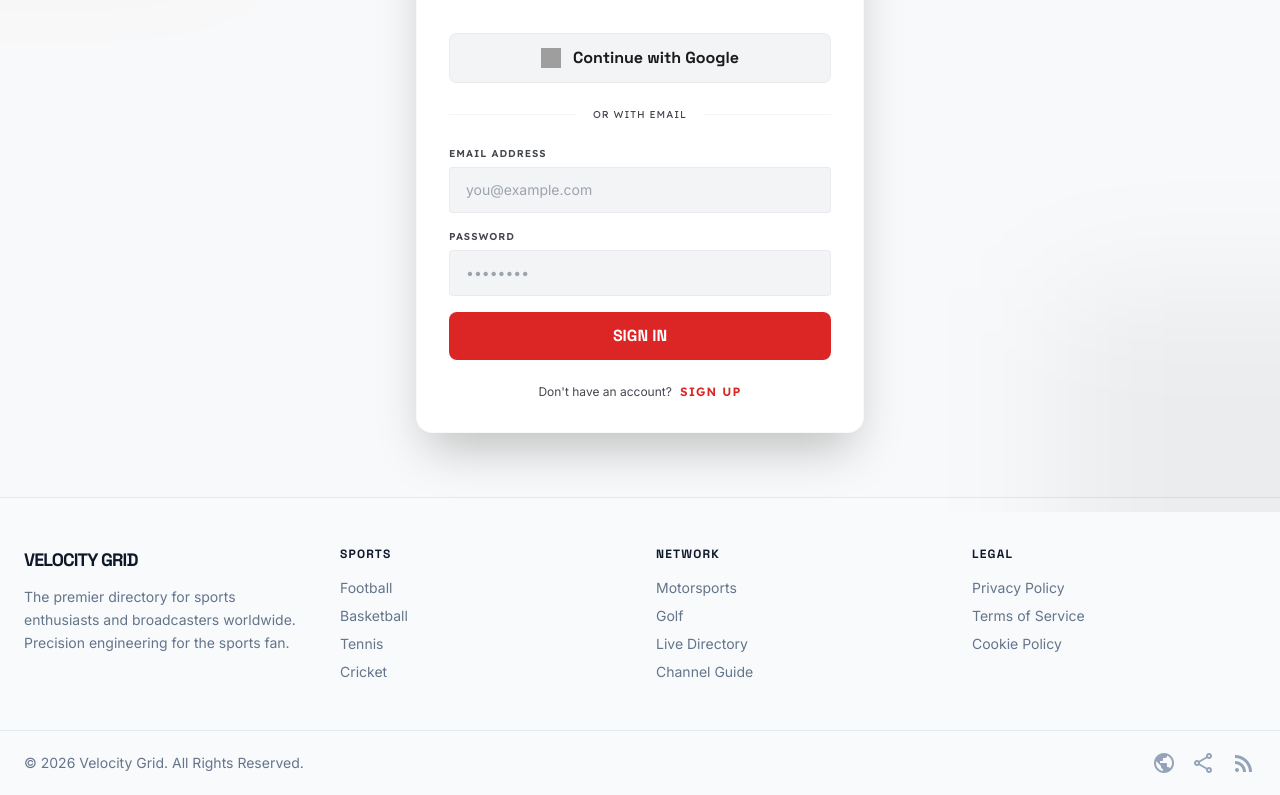
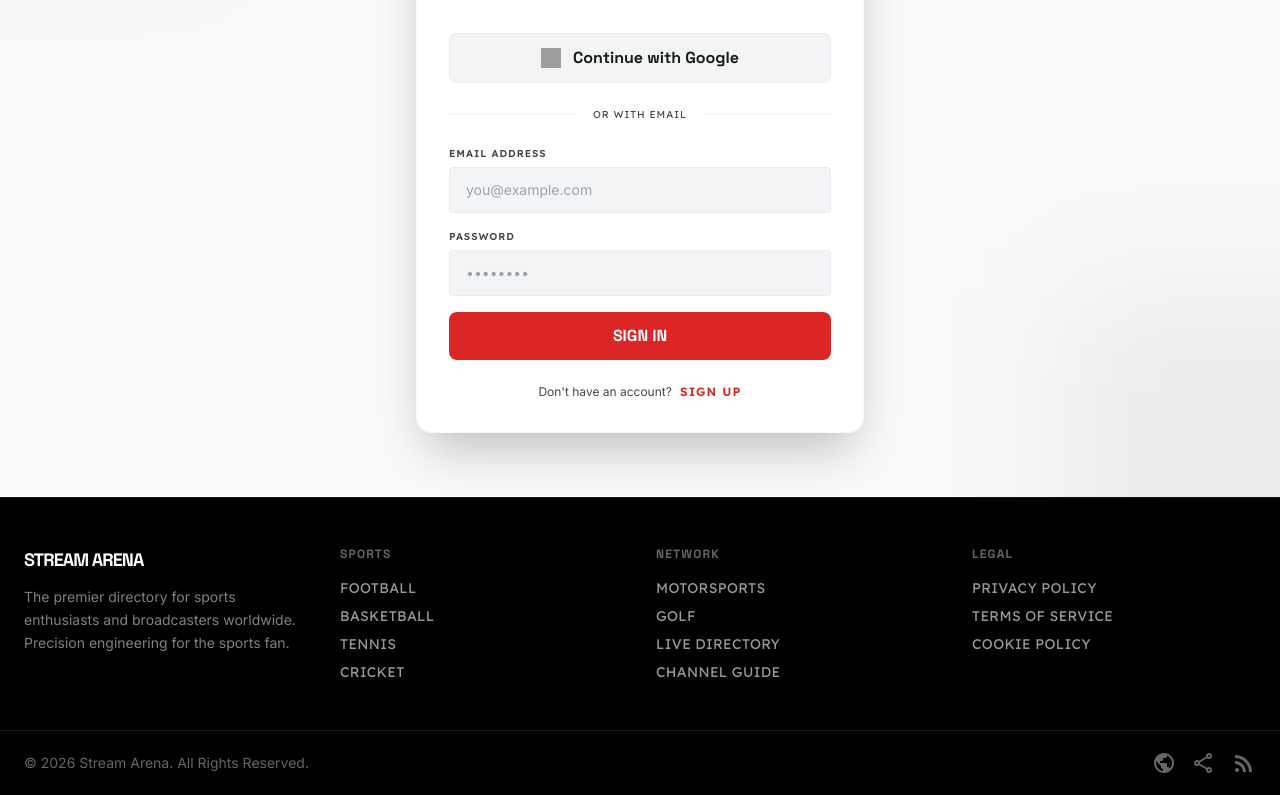
Before and after one commit to shyammaurya606/StreamArena, a React (Vite) app in the folder frontend/: page /login in a window 1280 px wide. Shown: the part 288-1083 px from the top of the page. Built offline with nearby package versions, Linux system fonts and the light colour scheme; no server answers; grey boxes are pictures that could not be loaded.

Commit message:
Stream Arena Finalize: Kinetic About Page, Global Rebranding, and Premium Dark Footer

```diff
--- a/frontend/index.html
+++ b/frontend/index.html
@@ -3,8 +3,8 @@
   <head>
     <meta charset="UTF-8" />
     <meta name="viewport" content="width=device-width, initial-scale=1.0" />
-    <title>Velocity Grid — The Ultimate Sports Broadcast Directory</title>
-    <meta name="description" content="Velocity Grid is the premier global directory for sports broadcasting.">
+    <title>Stream Arena — The Ultimate Sports Broadcast Directory</title>
+    <meta name="description" content="Stream Arena is the premier global directory for sports broadcasting.">
     <link href="https://fonts.googleapis.com/css2?family=Space+Grotesk:wght@300;400;500;600;700;900&family=Inter:wght@300;400;500;600;700&family=Lexend:wght@300;400;500;600&display=swap" rel="stylesheet">
     <link href="https://fonts.googleapis.com/css2?family=Material+Symbols+Outlined:wght,FILL@100..700,0..1&display=swap" rel="stylesheet">
   </head>
--- a/frontend/src/components/Layout.tsx
+++ b/frontend/src/components/Layout.tsx
@@ -21,7 +21,7 @@ export default function Layout({ children }: { children: ReactNode }) {
         <div className="flex justify-between items-center px-6 py-4 max-w-screen-2xl mx-auto">
           <div className="flex items-center gap-10">
             <Link to="/" className="text-2xl font-black text-slate-900 tracking-tighter font-headline uppercase select-none">
-              Velocity Grid
+              Stream Arena
             </Link>
             <div className="hidden md:flex items-center gap-6">
               <Link to="/" className={getNavLinkClass("/")}>Home</Link>
@@ -87,47 +87,47 @@ export default function Layout({ children }: { children: ReactNode }) {
       </main>
 
       {/* FOOTER */}
-      <footer className="w-full border-t border-slate-200 bg-slate-50 mt-auto pb-16 md:pb-0">
+      <footer className="w-full border-t border-white/10 bg-black mt-auto pb-16 md:pb-0 text-white">
         <div className="grid grid-cols-2 md:grid-cols-4 gap-8 px-6 py-12 max-w-screen-2xl mx-auto">
           <div className="col-span-2 md:col-span-1">
-            <span className="text-lg font-black text-slate-900 font-headline uppercase tracking-tighter">Velocity Grid</span>
-            <p className="mt-3 text-slate-500 font-body text-sm leading-relaxed max-w-xs">
+            <span className="text-lg font-black text-white font-headline uppercase tracking-tighter">Stream Arena</span>
+            <p className="mt-3 text-white/50 font-body text-sm leading-relaxed max-w-xs">
               The premier directory for sports enthusiasts and broadcasters worldwide. Precision engineering for the sports fan.
             </p>
           </div>
           <div>
-            <h5 className="font-headline font-black uppercase text-xs tracking-widest mb-4 text-slate-900">Sports</h5>
-            <ul className="space-y-2 font-body text-sm text-slate-500">
-              <li><Link className="hover:underline hover:text-slate-900 transition-all" to="#">Football</Link></li>
-              <li><Link className="hover:underline hover:text-slate-900 transition-all" to="#">Basketball</Link></li>
-              <li><Link className="hover:underline hover:text-slate-900 transition-all" to="#">Tennis</Link></li>
-              <li><Link className="hover:underline hover:text-slate-900 transition-all" to="#">Cricket</Link></li>
+            <h5 className="font-headline font-black uppercase text-xs tracking-widest mb-4 text-white/40">Sports</h5>
+            <ul className="space-y-2 font-body text-sm text-white/60">
+              <li><Link className="hover:underline hover:text-red-500 transition-all font-label tracking-wide uppercase" to="#">Football</Link></li>
+              <li><Link className="hover:underline hover:text-red-500 transition-all font-label tracking-wide uppercase" to="#">Basketball</Link></li>
+              <li><Link className="hover:underline hover:text-red-500 transition-all font-label tracking-wide uppercase" to="#">Tennis</Link></li>
+              <li><Link className="hover:underline hover:text-red-500 transition-all font-label tracking-wide uppercase" to="#">Cricket</Link></li>
             </ul>
           </div>
           <div>
-            <h5 className="font-headline font-black uppercase text-xs tracking-widest mb-4 text-slate-900">Network</h5>
-            <ul className="space-y-2 font-body text-sm text-slate-500">
-              <li><Link className="hover:underline hover:text-slate-900 transition-all" to="#">Motorsports</Link></li>
-              <li><Link className="hover:underline hover:text-slate-900 transition-all" to="#">Golf</Link></li>
-              <li><Link className="hover:underline hover:text-slate-900 transition-all" to="/live">Live Directory</Link></li>
-              <li><Link className="hover:underline hover:text-slate-900 transition-all" to="/schedules">Channel Guide</Link></li>
+            <h5 className="font-headline font-black uppercase text-xs tracking-widest mb-4 text-white/40">Network</h5>
+            <ul className="space-y-2 font-body text-sm text-white/60">
+              <li><Link className="hover:underline hover:text-red-500 transition-all font-label tracking-wide uppercase" to="#">Motorsports</Link></li>
+              <li><Link className="hover:underline hover:text-red-500 transition-all font-label tracking-wide uppercase" to="#">Golf</Link></li>
+              <li><Link className="hover:underline hover:text-red-500 transition-all font-label tracking-wide uppercase" to="/live">Live Directory</Link></li>
+              <li><Link className="hover:underline hover:text-red-500 transition-all font-label tracking-wide uppercase" to="/schedules">Channel Guide</Link></li>
             </ul>
           </div>
           <div>
-            <h5 className="font-headline font-black uppercase text-xs tracking-widest mb-4 text-slate-900">Legal</h5>
-            <ul className="space-y-2 font-body text-sm text-slate-500">
-              <li><Link className="hover:underline hover:text-slate-900 transition-all" to="#">Privacy Policy</Link></li>
-              <li><Link className="hover:underline hover:text-slate-900 transition-all" to="#">Terms of Service</Link></li>
-              <li><Link className="hover:underline hover:text-slate-900 transition-all" to="#">Cookie Policy</Link></li>
+            <h5 className="font-headline font-black uppercase text-xs tracking-widest mb-4 text-white/40">Legal</h5>
+            <ul className="space-y-2 font-body text-sm text-white/60">
+              <li><Link className="hover:underline hover:text-red-500 transition-all font-label tracking-wide uppercase" to="#">Privacy Policy</Link></li>
+              <li><Link className="hover:underline hover:text-red-500 transition-all font-label tracking-wide uppercase" to="#">Terms of Service</Link></li>
+              <li><Link className="hover:underline hover:text-red-500 transition-all font-label tracking-wide uppercase" to="#">Cookie Policy</Link></li>
             </ul>
           </div>
         </div>
-        <div className="px-6 py-5 border-t border-slate-200 flex flex-col md:flex-row justify-between items-center gap-3 max-w-screen-2xl mx-auto">
-          <p className="text-slate-500 font-body text-sm">© 2026 Velocity Grid. All Rights Reserved.</p>
+        <div className="px-6 py-5 border-t border-white/10 flex flex-col md:flex-row justify-between items-center gap-3 max-w-screen-2xl mx-auto">
+          <p className="text-white/40 font-body text-sm">© 2026 Stream Arena. All Rights Reserved.</p>
           <div className="flex gap-4">
-            <span className="material-symbols-outlined text-slate-400 hover:text-red-600 cursor-pointer transition-colors">public</span>
-            <span className="material-symbols-outlined text-slate-400 hover:text-red-600 cursor-pointer transition-colors">share</span>
-            <span className="material-symbols-outlined text-slate-400 hover:text-red-600 cursor-pointer transition-colors">rss_feed</span>
+            <span className="material-symbols-outlined text-white/40 hover:text-red-600 cursor-pointer transition-colors">public</span>
+            <span className="material-symbols-outlined text-white/40 hover:text-red-600 cursor-pointer transition-colors">share</span>
+            <span className="material-symbols-outlined text-white/40 hover:text-red-600 cursor-pointer transition-colors">rss_feed</span>
           </div>
         </div>
       </footer>
--- a/frontend/src/pages/AuthPage.tsx
+++ b/frontend/src/pages/AuthPage.tsx
@@ -68,7 +68,7 @@ export default function AuthPage() {
             {isLogin ? "Welcome Back" : "Join for Free"}
           </h1>
           <p className="text-on-surface-variant font-label text-xs uppercase tracking-widest mt-2">
-            {isLogin ? "Sign in to access live matches, news & schedules" : "Create your StreamArena account"}
+            {isLogin ? "Sign in to access live matches, news & schedules" : "Create your Stream Arena account"}
           </p>
         </div>
 
--- a/frontend/src/pages/Home.tsx
+++ b/frontend/src/pages/Home.tsx
@@ -20,7 +20,7 @@ export default function Home() {
               Live: Champions League Finals
             </div>
             <h1 className="text-6xl md:text-8xl font-headline font-black text-white leading-[0.88] tracking-tighter mb-6 uppercase italic">
-              VELOCITY<br />GRID
+              STREAM<br />ARENA
             </h1>
             <p className="text-lg text-white/70 font-body mb-8 max-w-md leading-relaxed">
               The ultimate directory for global sports broadcasting. Every game, every channel, zero clutter.
@@ -117,7 +117,7 @@ export default function Home() {
             </Link>
             <div className="flex-1 bg-red-600 text-white rounded-xl p-6 flex items-center justify-center text-center">
               <div>
-                <p className="font-headline font-black text-xl uppercase tracking-tighter">Velocity Pro</p>
+                <p className="font-headline font-black text-xl uppercase tracking-tighter">Stream Arena Pro</p>
                 <p className="text-xs font-label uppercase mt-1 opacity-80">Unlock 20+ Premium Channels</p>
                 <button className="mt-4 bg-white text-red-600 px-6 py-2 rounded-full font-headline font-bold uppercase text-xs hover:scale-105 transition-transform">Upgrade Now</button>
               </div>
--- a/frontend/src/pages/LiveMatches.tsx
+++ b/frontend/src/pages/LiveMatches.tsx
@@ -117,7 +117,7 @@ export default function LiveMatches() {
       <section className="max-w-screen-2xl mx-auto px-6 py-12">
         <div className="flex items-end justify-between mb-10">
           <div>
-            <h2 className="font-headline text-4xl font-black uppercase tracking-tighter">Velocity Grid</h2>
+            <h2 className="font-headline text-4xl font-black uppercase tracking-tighter">Stream Arena</h2>
             <p className="text-on-surface-variant font-label text-xs uppercase tracking-widest mt-1">Active matches sorted by global viewership</p>
           </div>
         </div>
--- a/frontend/src/pages/WatchPage.tsx
+++ b/frontend/src/pages/WatchPage.tsx
@@ -91,7 +91,7 @@ export default function WatchPage() {
                 Watch {channel.shortName} <br /> Official Live Feed
               </h1>
               <p className="text-white/60 font-body text-sm md:text-base max-w-lg mx-auto mb-10 leading-relaxed">
-                Connect to the official {channel.fullName} secure broadcast. You will be authenticated via Velocity Grid and directed to the high-definition stream.
+                Connect to the official {channel.fullName} secure broadcast. You will be authenticated via Stream Arena and directed to the high-definition stream.
               </p>
 
               <div className="flex flex-col md:flex-row items-center justify-center gap-4">
@@ -123,7 +123,7 @@ export default function WatchPage() {
               Broadcasting Details
             </h3>
             <p className="text-white/60 leading-relaxed text-base font-body mb-8">
-              {channel.description} This theater view session is managed by Velocity Grid Pro. Please ensure your network supports high-bandwidth video playback.
+              {channel.description} This theater view session is managed by Stream Arena Pro. Please ensure your network supports high-bandwidth video playback.
             </p>
             <div className="grid grid-cols-2 md:grid-cols-4 gap-6 px-6 py-6 bg-white/5 rounded-2xl border border-white/5">
               <div>
@@ -162,7 +162,7 @@ export default function WatchPage() {
             </div>
             {/* Disclaimer */}
             <div className="px-4 text-[9px] text-white/20 uppercase tracking-widest leading-loose text-center">
-              Copyright © 2024 Velocity Grid Networks. Stream authentication is provided by the carrier network.
+              Copyright © 2024 Stream Arena Networks. Stream authentication is provided by the carrier network.
               Playback issues? Contact carrier nodes directly.
             </div>
           </div>
```
Also changed, not shown: frontend/public/logo.png (added), 1 other file (tests, documents, lock files or other folders).
